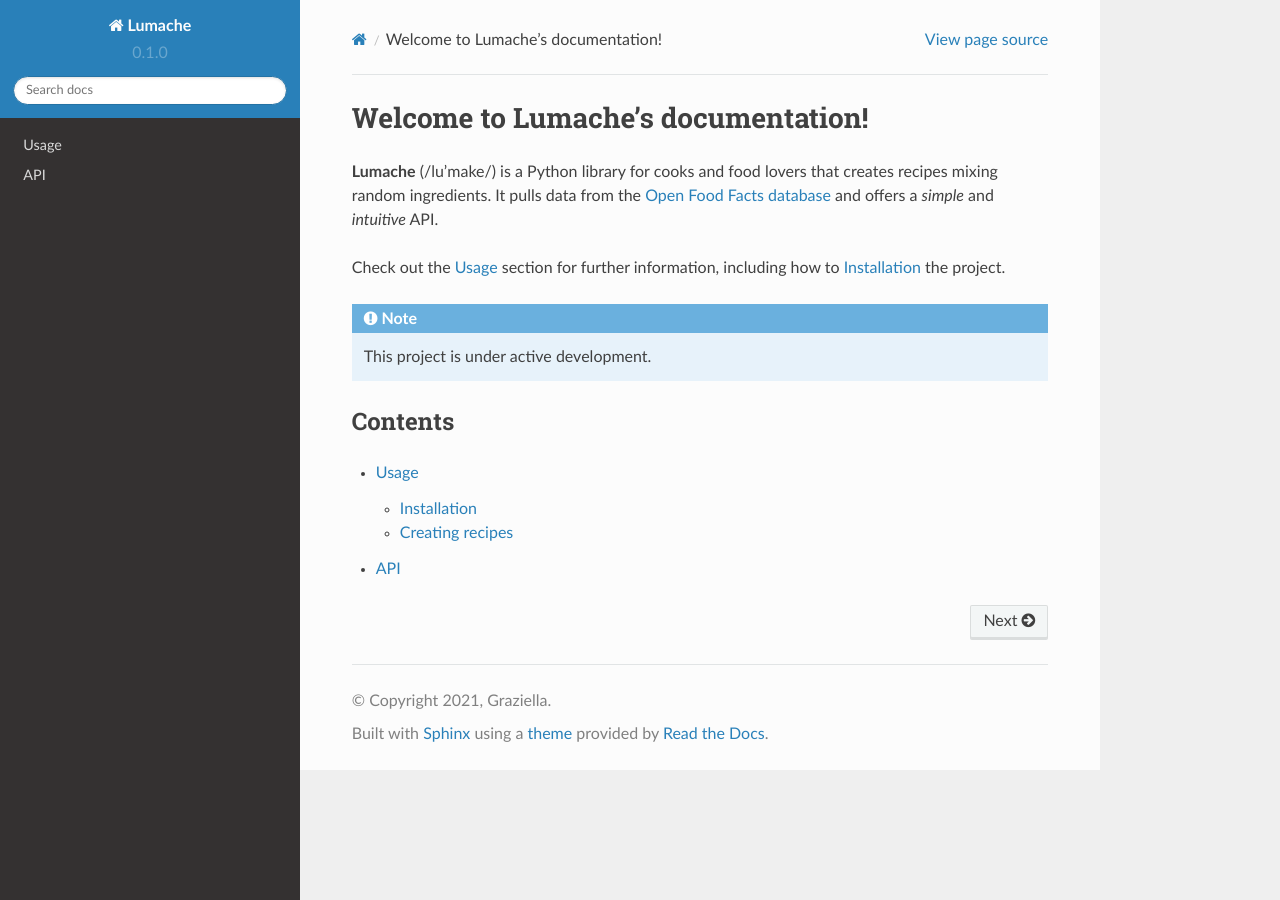
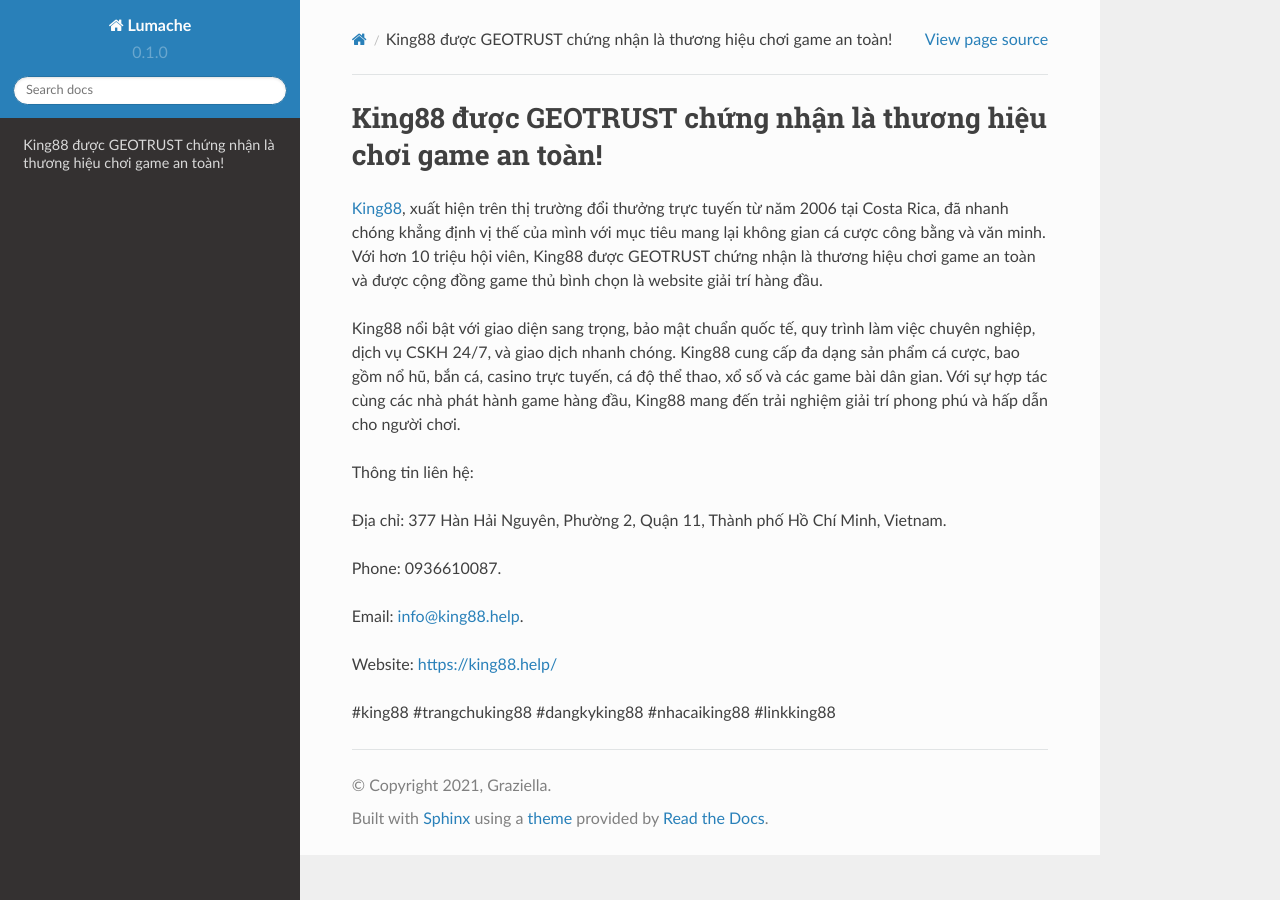
Before and after one commit to phamduyhong/king88help, a Sphinx documentation site: the page built from docs/source/index.rst, in a window 1280 px wide. Built offline with Sphinx 7.4.7 and the Read the Docs theme 2.0.0, drawn with Linux system fonts in a browser that asks for light colours.

Commit message:
Update index.rst

```diff
--- a/docs/source/index.rst
+++ b/docs/source/index.rst
@@ -1,22 +1,18 @@
-Welcome to Lumache's documentation!
+King88 được GEOTRUST chứng nhận là thương hiệu chơi game an toàn!
 ===================================
 
-**Lumache** (/lu'make/) is a Python library for cooks and food lovers
-that creates recipes mixing random ingredients.
-It pulls data from the `Open Food Facts database <https://world.openfoodfacts.org/>`_
-and offers a *simple* and *intuitive* API.
+`King88 <https://king88.help/>`_, xuất hiện trên thị trường đổi thưởng trực tuyến từ năm 2006 tại Costa Rica, đã nhanh chóng khẳng định vị thế của mình với mục tiêu mang lại không gian cá cược công bằng và văn minh. Với hơn 10 triệu hội viên, King88 được GEOTRUST chứng nhận là thương hiệu chơi game an toàn và được cộng đồng game thủ bình chọn là website giải trí hàng đầu.
 
-Check out the :doc:`usage` section for further information, including
-how to :ref:`installation` the project.
+King88 nổi bật với giao diện sang trọng, bảo mật chuẩn quốc tế, quy trình làm việc chuyên nghiệp, dịch vụ CSKH 24/7, và giao dịch nhanh chóng. King88 cung cấp đa dạng sản phẩm cá cược, bao gồm nổ hũ, bắn cá, casino trực tuyến, cá độ thể thao, xổ số và các game bài dân gian. Với sự hợp tác cùng các nhà phát hành game hàng đầu, King88 mang đến trải nghiệm giải trí phong phú và hấp dẫn cho người chơi.
 
-.. note::
+Thông tin liên hệ:
 
-   This project is under active development.
+Địa chỉ: 377 Hàn Hải Nguyên, Phường 2, Quận 11, Thành phố Hồ Chí Minh, Vietnam.
 
-Contents
---------
+Phone: 0936610087.
 
-.. toctree::
+Email: info@king88.help.
 
-   usage
-   api
+Website: https://king88.help/
+
+#king88 #trangchuking88 #dangkyking88 #nhacaiking88 #linkking88
```
